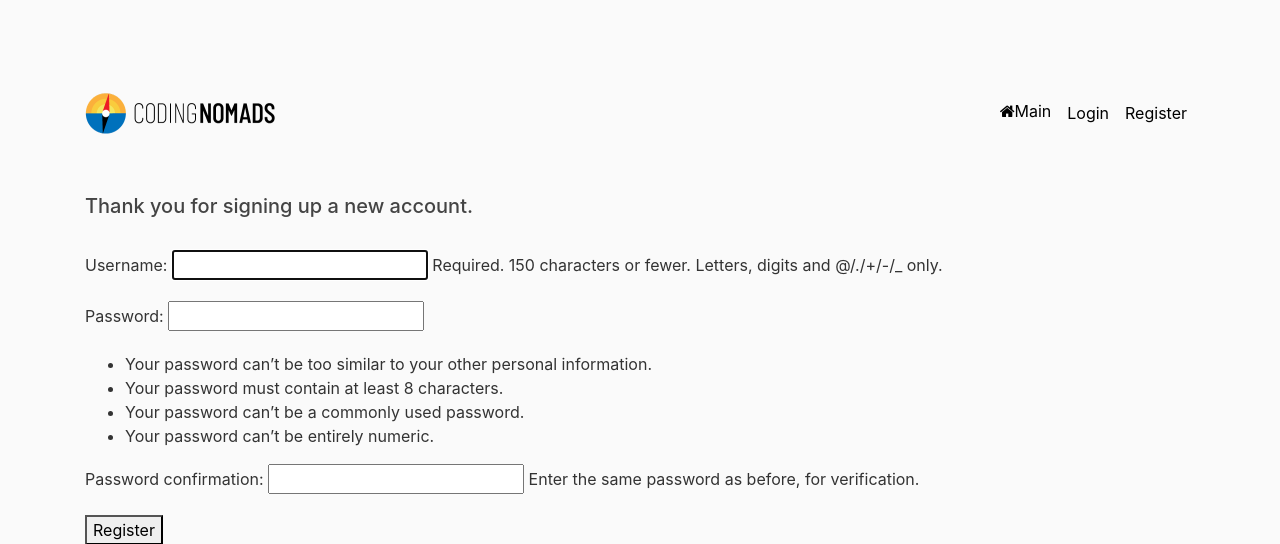
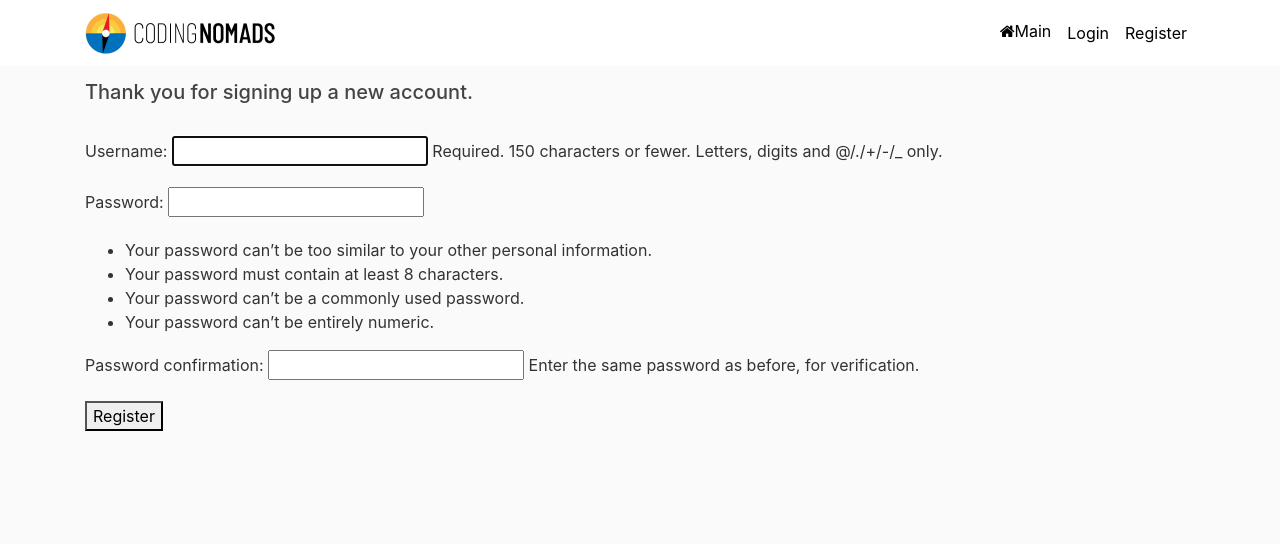
Before and after one commit to mingyyy/project_portfolio, a Django app: page /user/register/ in a window 1280 px wide. Shown: the top 544 px of the page. Run offline with Django 3.2, Linux system fonts and the light colour scheme; some libraries are stand-ins or nearby versions.

Commit message:
Change nav color, delete space between navbar and the body

```diff
--- a/app_port/static/main.css
+++ b/app_port/static/main.css
@@ -14,6 +14,10 @@ ul {
 
 .bg-steel {
   background-color: #ffffff;
+}
+
+.bg-header {
+  background-color: #92a8d1;
 }
 
 .site-header .navbar-nav .nav-link {
--- a/app_port/templates/base.html
+++ b/app_port/templates/base.html
@@ -16,7 +16,7 @@
 </head>
 <body>
       <header class="site-header">
-          <nav class="navbar navbar-expand-md navbar-dark sticky-top">
+          <nav class="navbar navbar-expand-md bg-steel fixed-top">
             <div class="container">
               <a class="navbar-brand mr-4" href="https://codingnomads.co"><img src="{% static 'CN_Logo_Retina.png' %}" alt="codingnomad-log" width="200" height="66"></a>
 
@@ -45,7 +45,6 @@
           </nav>
         </header>
 
-      <br><br>
    <main role="main" class="container">
       <div class="row">
         <div class="col-md-12">
```
Also changed, not shown: app_port/templates/main.html (+0 -9 lines).
